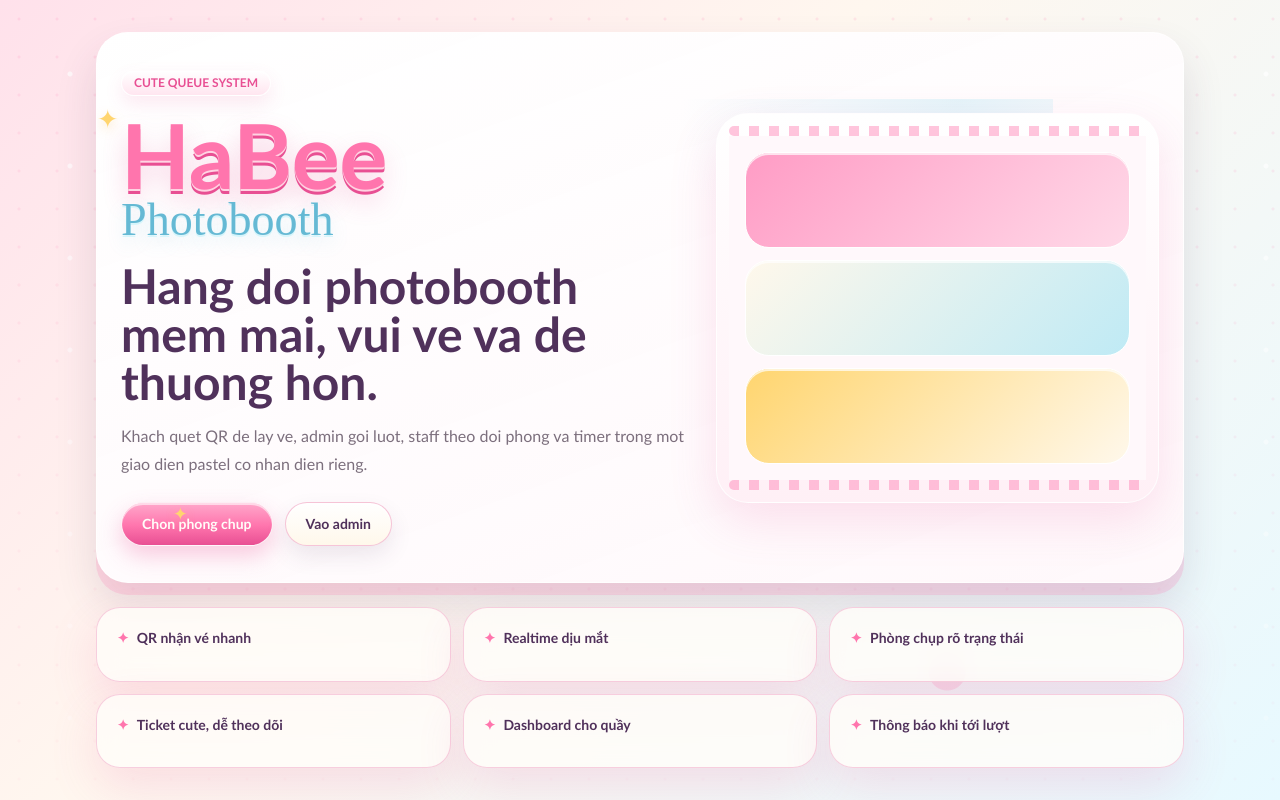
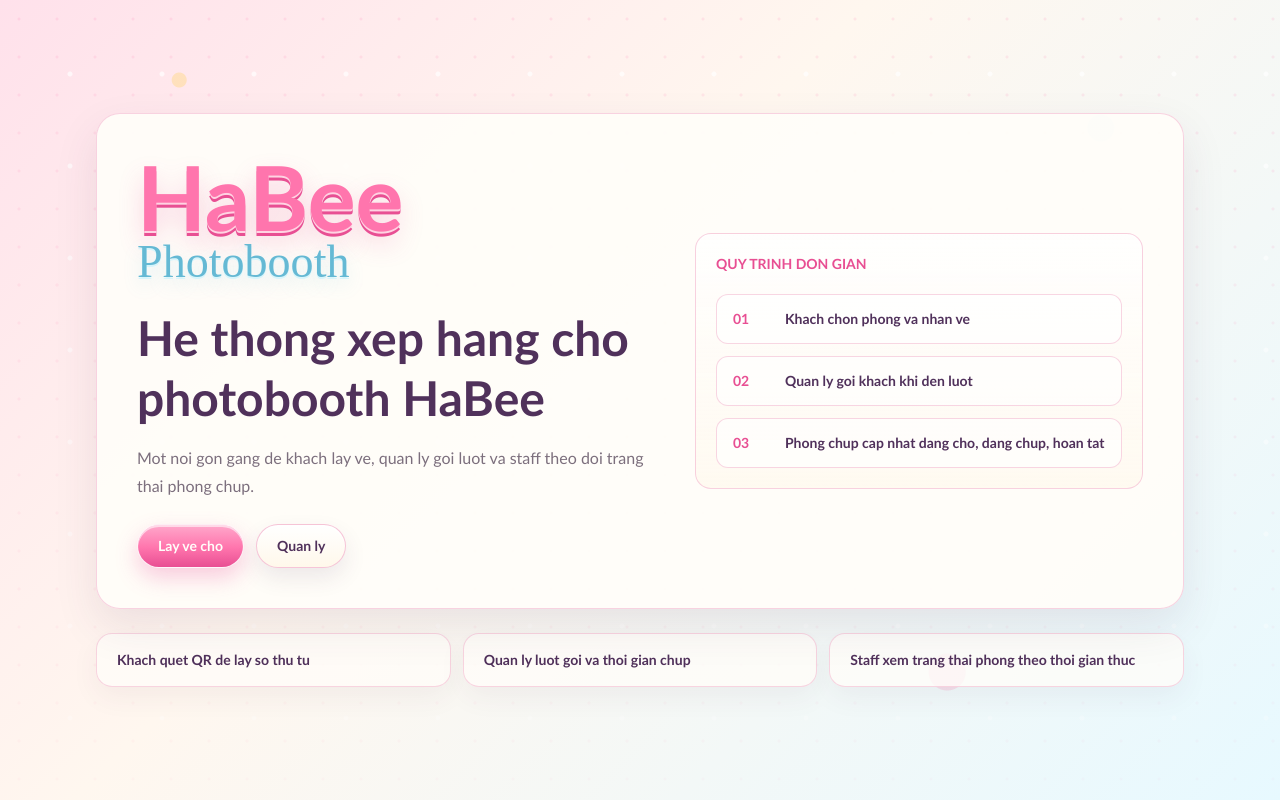
Before and after one commit to TuanKhaiAI2005/HaBee-Photobooth, a Next.js app: page / in a window 1280 px wide. Built offline with nearby package versions, Linux system fonts and the light colour scheme.

Commit message:
Update notification sound

```diff
--- a/src/app/components/called-notification.tsx
+++ b/src/app/components/called-notification.tsx
@@ -1,6 +1,5 @@
 "use client";
 
-import Link from "next/link";
 import { useEffect, useMemo, useRef, useState } from "react";
 
 type CalledTicket = {
@@ -18,21 +17,103 @@ type CalledNotificationProps = {
   mode: "admin" | "customer";
 };
 
-function beep(): void {
+type SoundHandle = {
+  stop: () => void;
+};
+
+function playTone(context: AudioContext, startAt: number, frequency: number, duration: number): void {
+  const oscillator = context.createOscillator();
+  const gain = context.createGain();
+  const volume = gain.gain;
+
+  oscillator.type = "sine";
+  oscillator.frequency.value = frequency;
+  volume.value = 0.42;
+  if (volume.setValueAtTime && volume.exponentialRampToValueAtTime) {
+    volume.setValueAtTime(0.001, startAt);
+    volume.exponentialRampToValueAtTime(0.42, startAt + 0.04);
+    volume.setValueAtTime(0.42, startAt + duration - 0.12);
+    volume.exponentialRampToValueAtTime(0.001, startAt + duration);
+  }
+
+  oscillator.connect(gain);
+  gain.connect(context.destination);
+  oscillator.start(startAt);
+  oscillator.stop(startAt + duration);
+}
+
+function startNotificationSound(): SoundHandle | null {
   const AudioContextClass = window.AudioContext ?? window.webkitAudioContext;
   if (!AudioContextClass) {
+    return null;
+  }
+
+  const context = new AudioContextClass();
+  let stopped = false;
+  let elapsedMs = 0;
+
+  function playChime(): void {
+    if (stopped) {
+      return;
+    }
+
+    const now = context.currentTime;
+    playTone(context, now, 659, 0.55);
+    playTone(context, now + 0.58, 880, 0.72);
+  }
+
+  playChime();
+  const intervalId = window.setInterval(() => {
+    elapsedMs += 1800;
+    if (elapsedMs >= 15_000) {
+      stop();
+      return;
+    }
+
+    playChime();
+  }, 1800);
+  const timeoutId = window.setTimeout(() => stop(), 15_000);
+
+  function stop(): void {
+    if (stopped) {
+      return;
+    }
+
+    stopped = true;
+    window.clearInterval(intervalId);
+    window.clearTimeout(timeoutId);
+    void context.close?.();
+  }
+
+  return { stop };
+}
+
+function canUseBrowserNotifications(): boolean {
+  return "Notification" in window;
+}
+
+function getNotificationPermission(): NotificationPermission | "unsupported" {
+  if (!canUseBrowserNotifications()) {
+    return "unsupported";
+  }
+
+  return Notification.permission;
+}
+
+function showBrowserNotification(ticket: CalledTicket, mode: "admin" | "customer"): void {
+  if (!canUseBrowserNotifications() || Notification.permission !== "granted") {
     return;
   }
 
-  const context = new AudioContextClass();
-  const oscillator = context.createOscillator();
-  const gain = context.createGain();
-  oscillator.frequency.value = 880;
-  gain.gain.value = 0.05;
-  oscillator.connect(gain);
-  gain.connect(context.destination);
-  oscillator.start();
-  oscillator.stop(context.currentTime + 0.18);
+  const title = mode === "admin" ? "Ve vua duoc goi" : "Da toi luot cua ban";
+  const body = mode === "admin"
+    ? `${ticket.ticketCode} - ${ticket.roomName}`
+    : `Ve ${ticket.ticketCode} duoc goi vao ${ticket.roomName}.`;
+
+  new Notification(title, {
+    body,
+    tag: `called-${ticket.id}`,
+  });
 }
 
 export function CalledNotification({ ticket, mode }: CalledNotificationProps) {
@@ -43,8 +124,16 @@ export function CalledNotification({ ticket, mode }: CalledNotificationProps) {
 
     return localStorage.getItem("photoSoundEnabled") === "1";
   });
+  const [notificationPermission, setNotificationPermission] = useState<NotificationPermission | "unsupported">(() => {
+    if (typeof window === "undefined") {
+      return "unsupported";
+    }
+
+    return getNotificationPermission();
+  });
   const [visibleTicket, setVisibleTicket] = useState<CalledTicket | null>(null);
   const seenRef = useRef<Set<string>>(new Set());
+  const soundRef = useRef<SoundHandle | null>(null);
 
   const eventKey = useMemo(() => (ticket?.calledAt ? `${ticket.id}:${new Date(ticket.calledAt).toISOString()}` : null), [ticket]);
 
@@ -60,53 +149,85 @@ export function CalledNotification({ ticket, mode }: CalledNotificationProps) {
       navigator.vibrate?.([160, 80, 160]);
     }
 
+    showBrowserNotification(ticket, mode);
+
     if (soundEnabled) {
       try {
-        beep();
+        soundRef.current?.stop();
+        soundRef.current = startNotificationSound();
       } catch {
         // Browser autoplay/audio failures are intentionally ignored.
       }
     }
   }, [eventKey, mode, soundEnabled, ticket]);
 
-  function toggleSound(enabled: boolean): void {
+  useEffect(() => {
+    if (!ticket) {
+      soundRef.current?.stop();
+      soundRef.current = null;
+    }
+
+    return () => {
+      soundRef.current?.stop();
+      soundRef.current = null;
+    };
+  }, [ticket]);
+
+  async function toggleSound(enabled: boolean): Promise<void> {
     localStorage.setItem("photoSoundEnabled", enabled ? "1" : "0");
     setSoundEnabled(enabled);
+
+    if (enabled && canUseBrowserNotifications() && Notification.permission === "default") {
+      setNotificationPermission(await Notification.requestPermission());
+    } else {
+      setNotificationPermission(getNotificationPermission());
+    }
+
     if (enabled) {
       try {
-        beep();
+        soundRef.current?.stop();
+        soundRef.current = startNotificationSound();
       } catch {
         // The visible UI remains usable if the browser blocks audio.
       }
+    } else {
+      soundRef.current?.stop();
+      soundRef.current = null;
     }
+  }
+
+  function dismissNotification(): void {
+    soundRef.current?.stop();
+    soundRef.current = null;
+    setVisibleTicket(null);
   }
 
   return (
     <>
       <div className="photo-card-soft flex flex-wrap items-center gap-3" aria-live="polite">
-        <span className="text-sm font-bold">Âm thanh thông báo</span>
+        <span className="text-sm font-bold">Am thanh thong bao</span>
         <button className={soundEnabled ? "photo-button-secondary" : "photo-button"} onClick={() => toggleSound(!soundEnabled)} type="button">
-          {soundEnabled ? "Tắt âm thanh" : "Bật âm thanh thông báo"}
+          {soundEnabled ? "Tat am thanh" : "Bat am thanh thong bao"}
         </button>
+        {notificationPermission !== "unsupported" ? (
+          <span className="text-xs font-bold text-[var(--color-muted-text)]">
+            {notificationPermission === "granted" ? "Thong bao may: da bat" : "Thong bao may: chua bat"}
+          </span>
+        ) : null}
       </div>
       {visibleTicket ? (
         <div className="fixed inset-x-4 bottom-4 z-50 mx-auto max-w-md rounded-lg border-2 border-[var(--color-navy)] bg-[var(--color-surface)] p-4 text-[var(--color-navy)] shadow-[5px_5px_0_var(--color-navy)]" role="status">
-          <p className="text-xs font-black uppercase text-[var(--color-muted-text)]">{mode === "admin" ? "Vé vừa được gọi" : "Đã tới lượt của bạn"}</p>
+          <p className="text-xs font-black uppercase text-[var(--color-muted-text)]">{mode === "admin" ? "Ve vua duoc goi" : "Da toi luot cua ban"}</p>
           <h2 className="mt-1 text-2xl font-black">{visibleTicket.ticketCode}</h2>
-          <p className="mt-2 text-sm">Phòng: <strong>{visibleTicket.roomName}</strong></p>
+          <p className="mt-2 text-sm">Phong: <strong>{visibleTicket.roomName}</strong></p>
           {mode === "admin" ? (
             <p className="text-sm">{visibleTicket.customerName} - {visibleTicket.normalizedPhone}</p>
           ) : (
-            <p className="text-sm">Vui lòng di chuyển vào đúng phòng và bấm xác nhận khi bạn đã vào phòng.</p>
+            <p className="text-sm">Vui long di chuyen vao dung phong va bam xac nhan khi ban da vao phong.</p>
           )}
           <div className="mt-3 flex flex-wrap gap-2">
-            {mode === "admin" ? (
-              <Link className="photo-button-secondary" href={`/admin/rooms/${visibleTicket.roomId}/queue`}>
-                Mở phòng
-              </Link>
-            ) : null}
-            <button className="photo-button" onClick={() => setVisibleTicket(null)} type="button">
-              Đã hiểu
+            <button className="photo-button" onClick={dismissNotification} type="button">
+              Da hieu
             </button>
           </div>
         </div>
--- a/src/app/globals.css
+++ b/src/app/globals.css
@@ -65,6 +65,10 @@ body::before {
     @apply mx-auto grid min-h-screen w-full max-w-6xl gap-6 px-5 py-8 sm:px-6 lg:px-8;
   }
 
+  .photo-home-shell {
+    align-content: center;
+  }
+
   .photo-card {
     position: relative;
     overflow: hidden;
@@ -75,6 +79,17 @@ body::before {
     color: var(--color-ink);
     box-shadow: var(--shadow-pop);
     @apply rounded-[2rem] border p-6;
+  }
+
+  .photo-home-card {
+    border-color: rgb(245 191 212 / 0.68);
+    background: rgb(255 253 249 / 0.94);
+    box-shadow: 0 18px 44px rgb(80 49 91 / 0.10);
+    @apply rounded-3xl p-6 sm:p-8 lg:p-10;
+  }
+
+  .photo-home-card::before {
+    display: none;
   }
 
   .photo-card::before {
@@ -89,6 +104,36 @@ body::before {
 
   .photo-card > * {
     position: relative;
+  }
+
+  .photo-home-panel {
+    border-color: rgb(245 191 212 / 0.72);
+    background: linear-gradient(180deg, rgb(255 255 255 / 0.82), rgb(255 248 235 / 0.58));
+    box-shadow: inset 0 1px 0 rgb(255 255 255 / 0.72);
+    @apply rounded-2xl border p-5;
+  }
+
+  .photo-step {
+    border-color: rgb(245 191 212 / 0.64);
+    background: rgb(255 255 255 / 0.68);
+    @apply grid grid-cols-[2.5rem_1fr] items-center gap-3 rounded-xl border px-4 py-3;
+  }
+
+  .photo-step span {
+    color: var(--color-primary-deep);
+    @apply text-sm font-black;
+  }
+
+  .photo-step p {
+    color: var(--color-ink);
+    @apply text-sm font-bold leading-6;
+  }
+
+  .photo-home-note {
+    border-color: rgb(245 191 212 / 0.66);
+    background: rgb(255 253 249 / 0.78);
+    box-shadow: 0 10px 28px rgb(80 49 91 / 0.06);
+    @apply rounded-2xl border px-5 py-4;
   }
 
   .photo-card-soft {
--- a/src/app/page.tsx
+++ b/src/app/page.tsx
@@ -2,51 +2,58 @@ import Link from "next/link";
 import { BrandMark } from "@/app/components/brand-mark";
 
 const highlights = [
-  "QR nhận vé nhanh",
-  "Realtime dịu mắt",
-  "Phòng chụp rõ trạng thái",
-  "Ticket cute, dễ theo dõi",
-  "Dashboard cho quầy",
-  "Thông báo khi tới lượt",
+  "Khach quet QR de lay so thu tu",
+  "Quan ly luot goi va thoi gian chup",
+  "Staff xem trang thai phong theo thoi gian thuc",
+];
+
+const steps = [
+  { label: "01", text: "Khach chon phong va nhan ve" },
+  { label: "02", text: "Quan ly goi khach khi den luot" },
+  { label: "03", text: "Phong chup cap nhat dang cho, dang chup, hoan tat" },
 ];
 
 export default function Home() {
   return (
-    <main className="photo-shell">
-      <section className="photo-card habee-decor grid gap-8 md:grid-cols-[1.12fr_0.88fr] md:items-center">
+    <main className="photo-shell photo-home-shell">
+      <section className="photo-card photo-home-card grid gap-8 md:grid-cols-[1.08fr_0.92fr] md:items-center">
         <div>
-          <p className="photo-badge">Cute queue system</p>
-          <div className="mt-4">
-            <BrandMark />
-          </div>
-          <h1 className="mt-5 max-w-2xl text-3xl font-black text-[var(--color-ink)] sm:text-5xl">
-            Hang doi photobooth mem mai, vui ve va de thuong hon.
+          <BrandMark />
+          <h1 className="mt-6 max-w-2xl text-3xl font-black leading-tight text-[var(--color-ink)] sm:text-5xl">
+            He thong xep hang cho photobooth HaBee
           </h1>
-          <p className="mt-4 max-w-2xl text-base leading-7 text-[var(--color-muted-text)]">
-            Khach quet QR de lay ve, admin goi luot, staff theo doi phong va timer trong mot giao dien pastel co nhan dien rieng.
+          <p className="mt-4 max-w-xl text-base leading-7 text-[var(--color-muted-text)]">
+            Mot noi gon gang de khach lay ve, quan ly goi luot va staff theo doi
+            trang thai phong chup.
           </p>
           <div className="mt-6 flex flex-wrap gap-3">
             <Link className="photo-button" href="/join">
-              Chon phong chup
+              Lay ve cho
             </Link>
             <Link className="photo-button-secondary" href="/admin">
-              Vao admin
+              Quan ly
             </Link>
           </div>
         </div>
-        <div className="film-strip">
-          <div className="grid gap-3 bg-[var(--color-surface-gloss)] p-4">
-            <div className="h-24 rounded-[1.5rem] border border-white bg-[linear-gradient(135deg,#ff9cc5,#ffd9e8)] shadow-[inset_0_2px_0_rgb(255_255_255_/_0.7)]" />
-            <div className="h-24 rounded-[1.5rem] border border-white bg-[linear-gradient(135deg,#fff8eb,#bfeaf5)] shadow-[inset_0_2px_0_rgb(255_255_255_/_0.7)]" />
-            <div className="h-24 rounded-[1.5rem] border border-white bg-[linear-gradient(135deg,#ffd56f,#fff8eb)] shadow-[inset_0_2px_0_rgb(255_255_255_/_0.7)]" />
+
+        <div className="photo-home-panel">
+          <p className="text-sm font-black uppercase text-[var(--color-primary-deep)]">
+            Quy trinh don gian
+          </p>
+          <div className="mt-5 grid gap-3">
+            {steps.map((step) => (
+              <div className="photo-step" key={step.label}>
+                <span>{step.label}</span>
+                <p>{step.text}</p>
+              </div>
+            ))}
           </div>
         </div>
       </section>
 
-      <section className="grid gap-3 sm:grid-cols-2 lg:grid-cols-3">
+      <section className="grid gap-3 md:grid-cols-3">
         {highlights.map((item) => (
-          <div className="photo-card-soft text-sm font-black text-[var(--color-ink)]" key={item}>
-            <span className="mr-2 text-[var(--color-primary)]">✦</span>
+          <div className="photo-home-note text-sm font-bold text-[var(--color-ink)]" key={item}>
             {item}
           </div>
         ))}
--- a/src/app/rooms/[publicToken]/page.tsx
+++ b/src/app/rooms/[publicToken]/page.tsx
@@ -37,7 +37,7 @@ export default async function PublicRoomDetailPage({ params }: PublicRoomDetailP
           <p className="text-xs font-bold uppercase text-[var(--color-muted-text)]">Thời lượng</p>
           <p className="mt-1 text-2xl font-black">{detail.room.defaultDurationMinutes} phút</p>
         </div>
-        <div className="photo-stat bg-[var(--color-pink)] text-[var(--color-cream)] photo-on-highlight">
+        <div className="photo-stat">
           <p className="text-xs font-bold uppercase text-[var(--color-muted-text)]">Đang chờ</p>
           <p className="mt-1 text-2xl font-black">{detail.room.waitingCount} vé</p>
         </div>
--- a/src/app/rooms/page.tsx
+++ b/src/app/rooms/page.tsx
@@ -51,7 +51,7 @@ export default async function PublicRoomsPage() {
                   <dt>Thời lượng</dt>
                   <dd className="font-black">{room.defaultDurationMinutes} phút</dd>
                 </div>
-                <div className="photo-stat flex justify-between gap-3 bg-[var(--color-pink)] text-[var(--color-cream)] photo-on-highlight">
+                <div className="photo-stat flex justify-between gap-3">
                   <dt>Đang chờ</dt>
                   <dd className="font-black">{room.waitingCount} vé</dd>
                 </div>
--- a/src/app/ticket/[accessToken]/page.tsx
+++ b/src/app/ticket/[accessToken]/page.tsx
@@ -86,8 +86,8 @@ export default async function TicketPage({ params }: TicketPageProps) {
       </section>
 
       {ticket.canConfirmArrival ? (
-        <section className="photo-card bg-[var(--color-pink)] text-[var(--color-cream)] photo-on-highlight">
-          <h2 className="text-3xl font-black">Đã tới lượt của bạn</h2>
+        <section className="photo-card">
+          <h2 className="text-3xl font-black text-[var(--color-primary-deep)]">Đã tới lượt của bạn</h2>
           <p className="mt-2 text-sm text-[var(--color-muted-text)]">
             Vé {ticket.ticketCode} được gọi vào phòng {ticket.roomName}. Vui lòng đi vào đúng phòng và bấm xác nhận khi bạn đã vào phòng chụp.
           </p>
```
Also changed, not shown: src/app/admin/page.tsx (+32 -5 lines), src/app/admin/rooms/page.tsx (+40 -9 lines), src/app/components/connection-indicator.tsx (+12 -9 lines), 1 other file (tests, documents, lock files or other folders).
